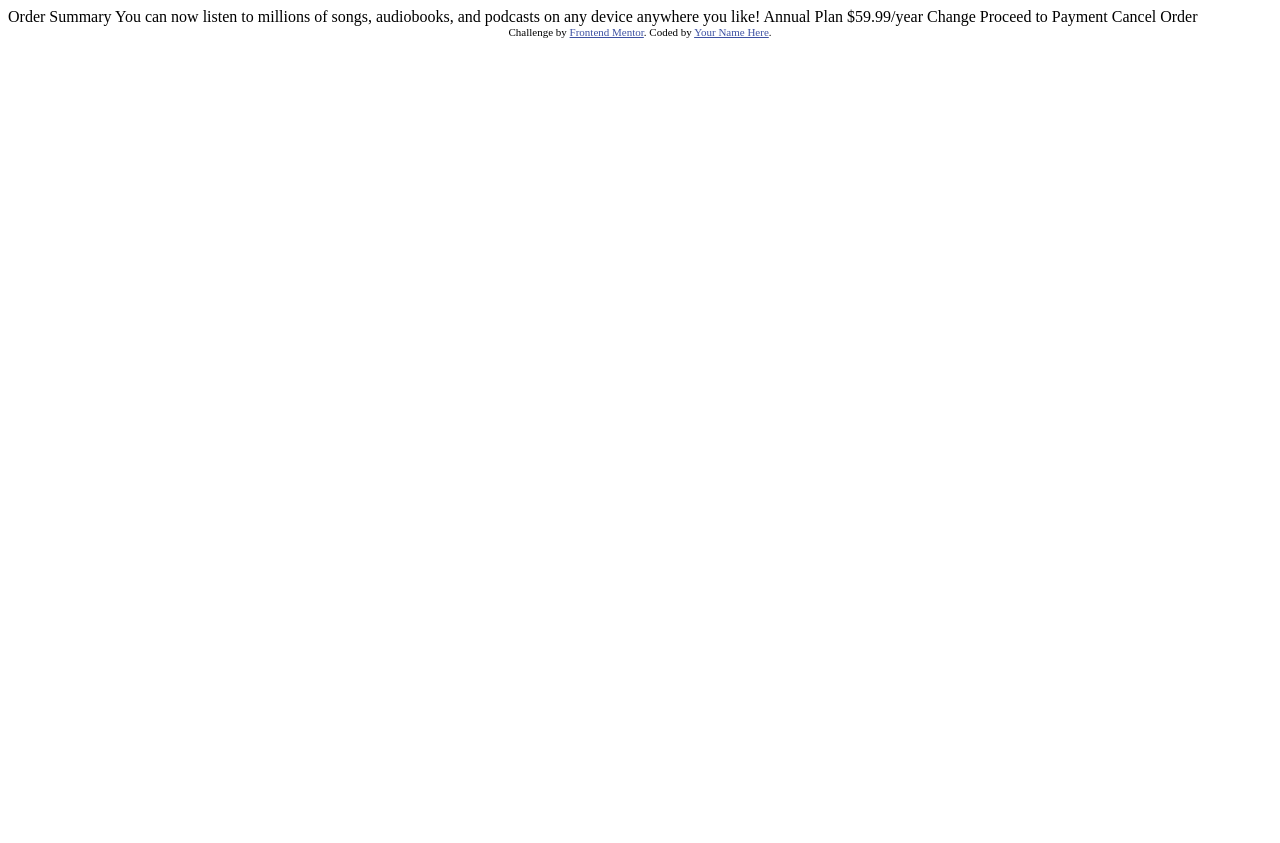
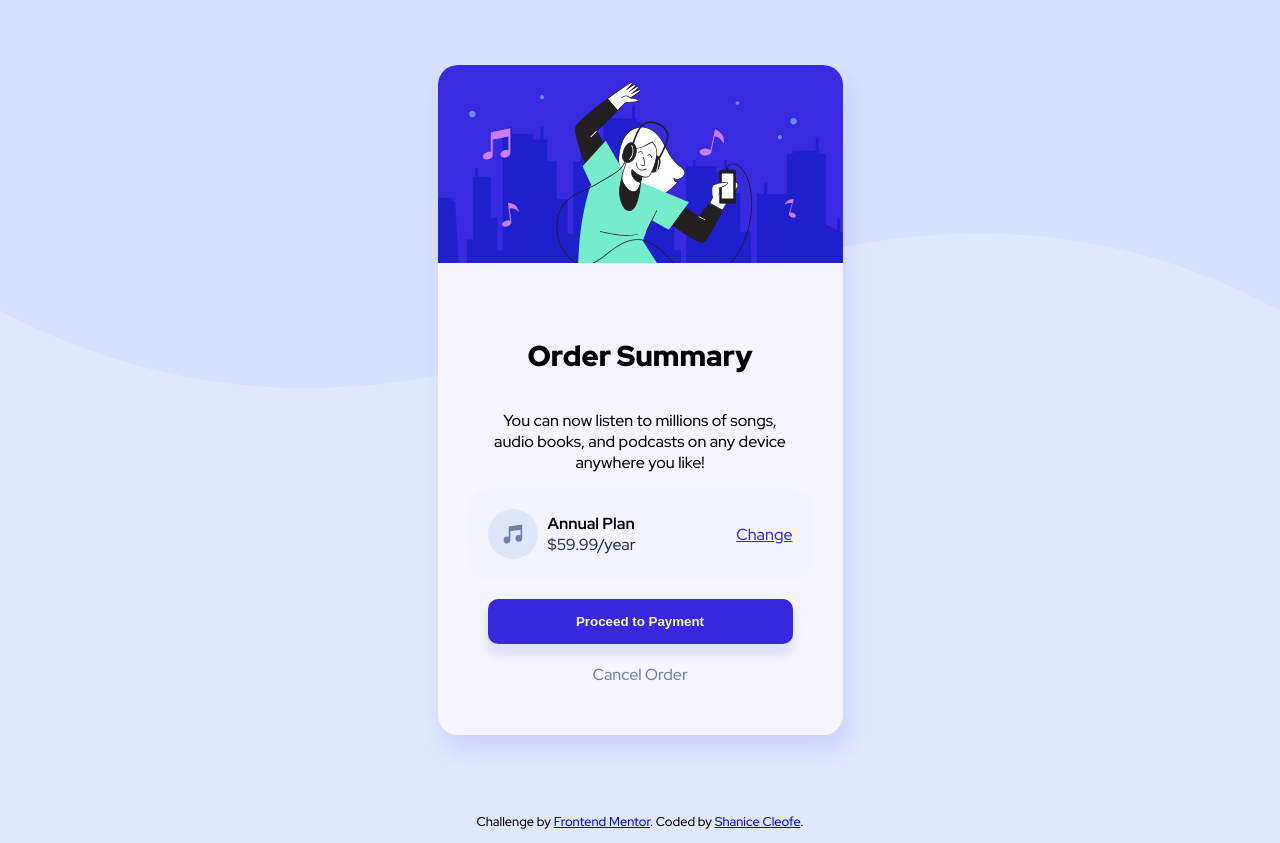
Before and after one commit to sdacleofe/order-summary-component-main, a website: page index.html in a window 1280 px wide. Before the commit the page ends 800 px from the top, so only its background shows below. Drawn offline with Linux system fonts and the light colour scheme.

Commit message:
Project Completion

```diff
--- /dev/null
+++ b/css/mobile.css
@@ -0,0 +1,17 @@
+:root {
+    /* Primary */
+    --pale-blue: hsl(225deg 100% 94%);
+    --bright-blue: hsl(245deg 75% 52%);
+
+    /* Neutral */
+    --very-pale-blue: hsl(245deg 100% 98%);
+    --desaturated-blue: hsl(224deg 23% 55%);
+    --dark-blue: hsl(223deg 47% 23%);
+}
+
+@media screen and (max-width: 375px) {
+    body {
+        background-image: none;
+        background-color: var(--pale-blue);
+    }
+}
--- /dev/null
+++ b/css/stylesheet.css
@@ -0,0 +1,158 @@
+:root {
+    /* Primary */
+    --pale-blue: hsl(225deg 100% 94%);
+    --bright-blue: hsl(245deg 75% 52%);
+
+    /* Neutral */
+    --very-pale-blue: hsl(245deg 100% 98%);
+    --desaturated-blue: hsl(224deg 23% 55%);
+    --dark-blue: hsl(223deg 47% 23%);
+}
+
+body {
+    display: flex;
+    justify-content: center;
+    align-items: center;
+    background-image: url('/images/pattern-background-desktop.svg');
+    background-color: var(--pale-blue);
+    background-repeat: no-repeat;
+    background-size: contain;
+    font-family: 'Red Hat Display', sans-serif;
+    font-size: 1em;
+    margin: 0;
+    padding: 0;
+}
+
+div.container {
+    display: flex;
+    flex-direction: column;
+}
+
+main {
+    display: flex;
+    flex-direction: column;
+    justify-content: center;
+    align-items: center;
+    min-height: 100vh;
+
+}
+
+main .card {
+    background-color: var(--very-pale-blue);
+    max-width: 450px;
+    width: 90%;
+    border-radius: 20px;
+    box-shadow: 5px 15px 20px 1px rgba(56 41 224 / 10%);
+}
+
+main .card .card-image img {
+    border-top-right-radius: 20px;
+    border-top-left-radius: 20px;
+    width: 100%;
+}
+
+main .card .card-content {
+    display: flex;
+    flex-direction: column;
+    align-items: center;
+    padding: 50px;
+}
+
+main h1 {
+    font-size: 1.8em;
+    font-weight: 900;
+}
+
+main .card .card-content .card-text {
+    text-align: center;
+}
+
+main .card .card-content .card-plan {
+    width: 100%;
+    display: flex;
+    flex-direction: row;
+    justify-content: space-between;
+    padding: 20px;
+    background-color: rgba(224 232 255 / 20%);
+    border-radius: 20px;
+}
+
+main .card .card-content .card-plan img {
+    width: 50px;
+    height: 50px;
+}
+
+main .card .card-content .card-plan div p {
+    margin: 0;
+}
+
+main .card .card-content .card-plan .price-text {
+    display: flex;
+    flex-direction: column;
+    justify-content: center;
+    width: 100%;
+    padding: 0 10px;
+}
+
+main .card .card-content .card-plan .price-text h2 {
+    font-size: 1em;
+    font-weight: 700;
+    margin: 0;
+}
+
+main .card .card-content .card-plan .price-text span {
+    color: var(--dark-blue);
+}
+
+main .card .card-content .card-plan a {
+    display: flex;
+    flex-direction: column;
+    justify-content: center;
+    color: var(--bright-blue);
+}
+
+main .card .card-content .card-button a {
+    width: 100%;
+    text-align: center;
+    color: var(--desaturated-blue);
+    font-weight: 500;
+    text-decoration: none;
+}
+
+main .card .card-content .card-plan a:hover {
+    text-decoration: none;
+    color: rgba(56 41 224 / 90%);
+}
+
+main .card .card-content .card-button {
+    display: flex;
+    flex-direction: column;
+    width: 100%;
+}
+
+main .card .card-content .card-button button {
+    width: 100%;
+    padding: 15px 0;
+    margin: 20px 0;
+    border-radius: 10px;
+    border: none;
+    background-color: var(--bright-blue);
+    color: var(--very-pale-blue);
+    box-shadow: 0 10px 10px 2px rgba(56 41 224 / 10%);
+    font-weight: 700;
+}
+
+main .card .card-content .card-button button:hover {
+    background-color: rgba(56 41 224 / 90%);
+    cursor: pointer;
+}
+
+
+main .card .card-content .card-button a:hover {
+    color: var(--dark-blue);
+}
+
+footer {
+    text-align: center;
+    font-size: .8em;
+}
--- a/index.html
+++ b/index.html
@@ -1,37 +1,80 @@
 <!DOCTYPE html>
 <html lang="en">
   <head>
-  <meta charset="UTF-8">
-  <meta name="viewport" content="width=device-width, initial-scale=1.0"> <!-- displays site properly based on user's device -->
+    <meta charset="UTF-8" />
+    <meta name="viewport" content="width=device-width, initial-scale=1.0" />
+    <!-- displays site properly based on user's device -->
 
-  <link rel="icon" type="image/png" sizes="32x32" href="./images/favicon-32x32.png">
+    <link
+      rel="icon"
+      type="image/png"
+      sizes="32x32"
+      href="./images/favicon-32x32.png"
+    />
+
+    <link rel="preconnect" href="https://fonts.googleapis.com" />
+    <link rel="preconnect" href="https://fonts.gstatic.com" crossorigin />
+    <link
+      href="https://fonts.googleapis.com/css2?family=Red+Hat+Display:wght@500;700;900&display=swap"
+      rel="stylesheet"
+    />
 
     <title>Frontend Mentor | Order summary card</title>
 
-  <!-- Feel free to remove these styles or customise in your own stylesheet 👍 -->
-  <style>
-    .attribution { font-size: 11px; text-align: center; }
-    .attribution a { color: hsl(228, 45%, 44%); }
-  </style>
+    <!-- css style links -->
+    <link rel="stylesheet" href="./css/stylesheet.css" />
+    <link rel="stylesheet" href="./css/mobile.css" />
   </head>
   <body>
-
-  Order Summary
-
-  You can now listen to millions of songs, audiobooks, and podcasts on any
-  device anywhere you like!
-
-  Annual Plan
-  $59.99/year
-
-  Change
-
-  Proceed to Payment
-  Cancel Order
-
+    <div class="container">
+      <main>
+        <div class="card">
+          <div class="card-image">
+            <img src="./images/illustration-hero.svg" alt="" />
+          </div>
+          <div class="card-content">
+            <div class="card-title">
+              <h1>Order Summary</h1>
+            </div>
+            <div class="card-text">
+              <p>
+                You can now listen to millions of songs, audio books, and
+                podcasts on any device anywhere you like!
+              </p>
+            </div>
+            <div class="card-plan">
+              <img
+                src="./images/icon-music.svg"
+                alt="icon music in note look"
+              />
+              <div class="price-text">
+                <h2>Annual Plan</h2>
+                <span>$59.99/year</span>
+              </div>
+              <a href="">Change</a>
+            </div>
+            <div class="card-button">
+              <button>Proceed to Payment</button>
+              <a href="">Cancel Order</a>
+            </div>
+          </div>
+        </div>
+      </main>
+      <footer>
         <div class="attribution">
-    Challenge by <a href="https://www.frontendmentor.io?ref=challenge" target="_blank">Frontend Mentor</a>.
-    Coded by <a href="#">Your Name Here</a>.
+          <p>
+            Challenge by
+            <a
+              href="https://www.frontendmentor.io/challenges/nft-preview-card-component-SbdUL_w0U/hub"
+              target="_blank"
+              >Frontend Mentor</a
+            >. Coded by
+            <a href="https://www.frontendmentor.io/profile/sdacleofe"
+              >Shanice Cleofe</a
+            >.
+          </p>
+        </div>
+      </footer>
     </div>
   </body>
 </html>
```
Also changed, not shown: package.json (added, +23 -0 lines), .stylelintrc.json (added), README-template.md (deleted), README.md, design/desktop-preview-f.png (added), design/desktop-preview-states-f.png (added), design/mobile-preview-states-f.png (added), design/mobile-preview.png (added), 1 other file. Lines whose indentation alone changed are shown as unchanged.
